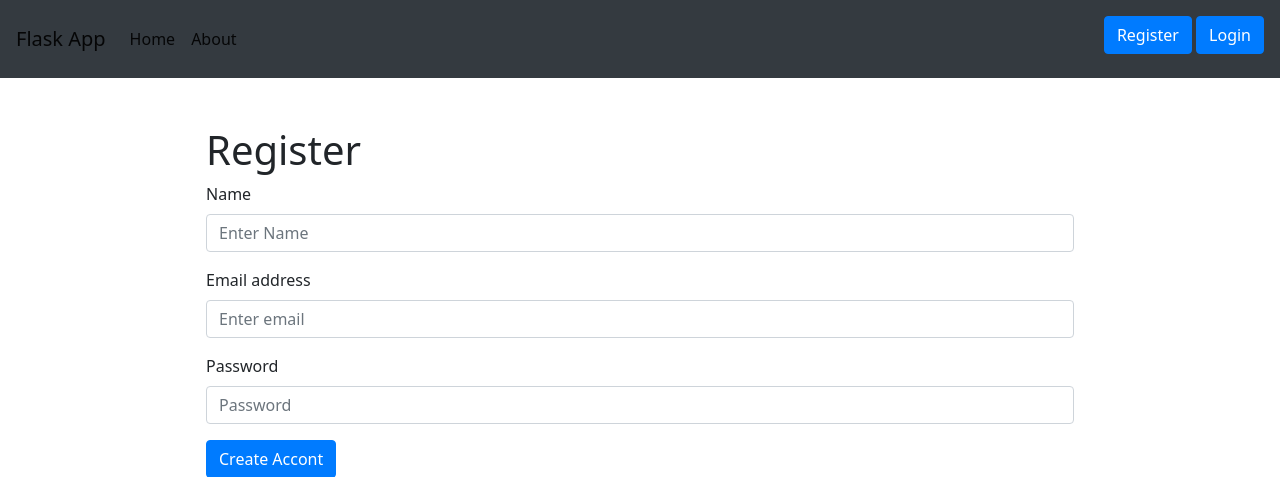
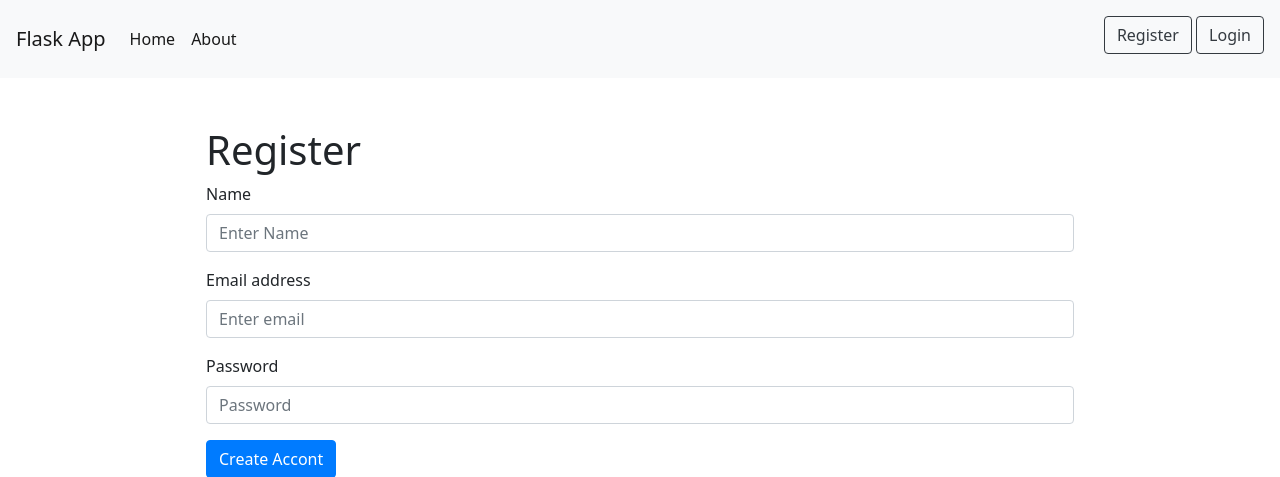
Before and after one commit to meachsenbroseth/flask_app1, a Flask app: page /auth/register in a window 1280 px wide. Shown: the top 477 px of the page. Run offline with Flask 3, Linux system fonts and the light colour scheme.

Commit message:
4 commit

```diff
--- a/app/templates/base.html
+++ b/app/templates/base.html
@@ -27,7 +27,7 @@
                 <a href="{{ url_for('auth.register') }}">Register</a>
             </a>
         </nav> -->
-        <nav class="navbar navbar-expand-lg navbar-light bg-dark">
+        <nav class="navbar navbar-expand-lg navbar-light bg-light">
             <a class="navbar-brand" href="{{ url_for('main.home') }}">Flask App</a>
             <button
                 class="navbar-toggler"
@@ -55,8 +55,8 @@
                     </li>
                 </ul>
                 <ul class="mt-2">
-                    <a class="btn btn-primary" href="{{ url_for('auth.register') }}" role="button">Register</a>
-                    <a class="btn btn-primary" href="{{ url_for('auth.login') }}" role="button">Login</a>
+                    <a class="btn btn-outline-dark" href="{{ url_for('auth.register') }}" role="button">Register</a>
+                    <a class="btn btn-outline-dark" href="{{ url_for('auth.login') }}" role="button">Login</a>
                 </ul>
             </div>
         </nav>
```
Also changed, not shown: app/static/img/dark_mode.svg (added), app/static/img/light_mode_24dp_E3E3E3_FILL0_wght400_GRAD0_opsz24.svg (added), app/static/javascript/script.js (added).
